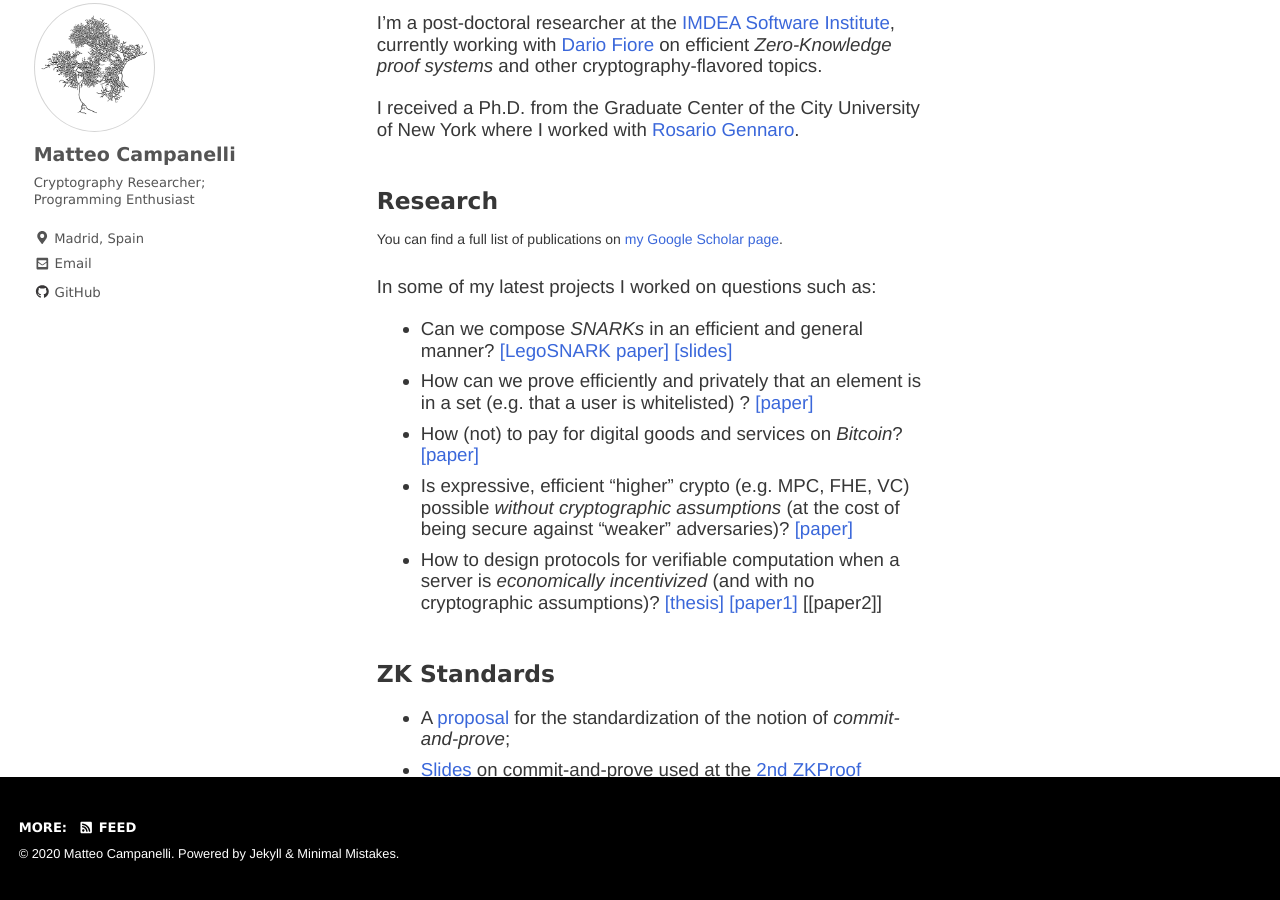
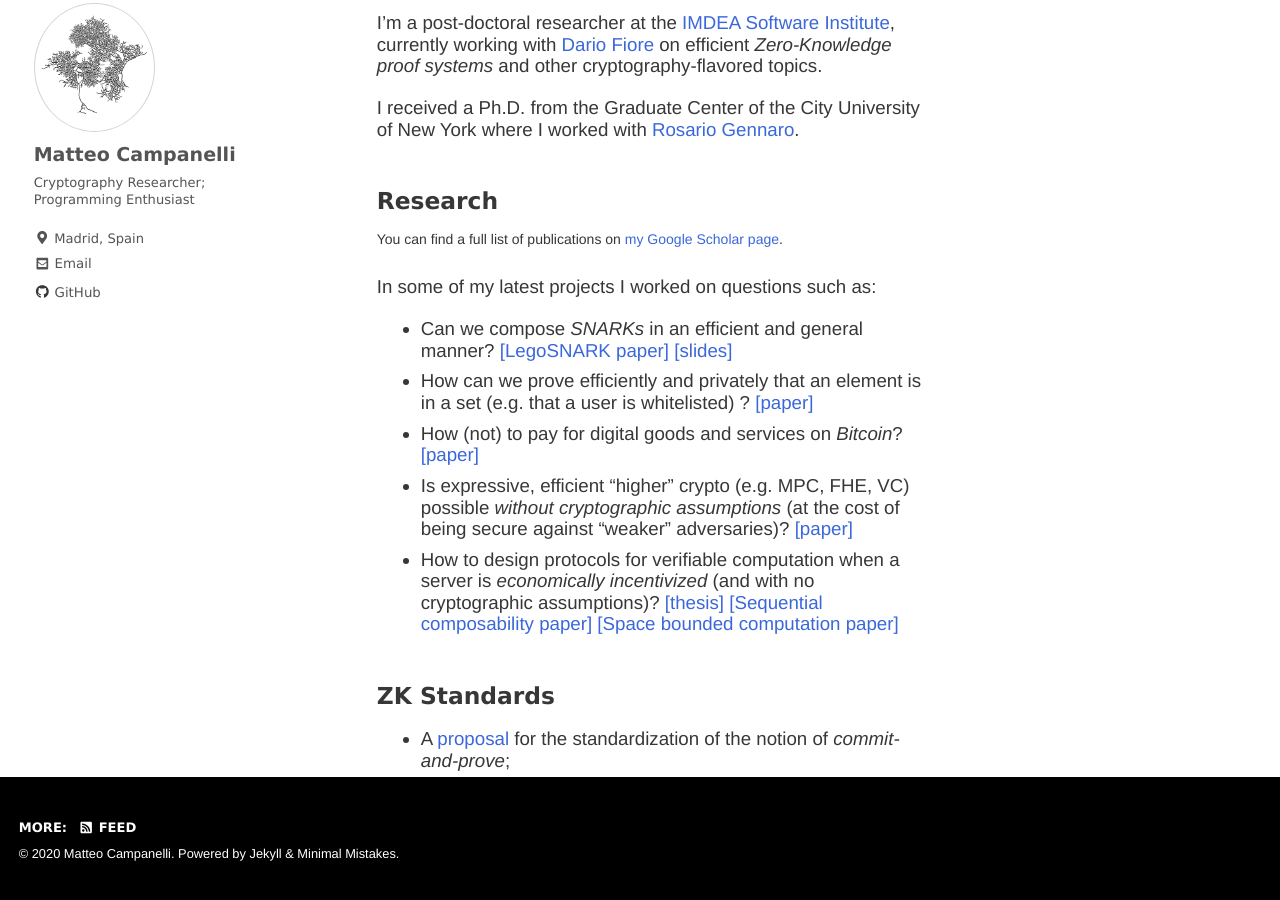
Before and after one commit to matteocam/matteocam.github.io, a Jekyll site: the page built from index.md, in a window 1280 px wide and 900 px high, scrolled down 101 px. Built offline with Jekyll 4.4.1, drawn with Linux system fonts in a browser that asks for light colours; nearby versions of some CDN libraries; some web fonts are replaced; a script that is not in the unit is left out.

Commit message:
Add space bounded paper

```diff
--- a/index.md
+++ b/index.md
@@ -19,7 +19,7 @@ In some of my latest projects I worked on questions such as:
 - How can we prove efficiently and privately that an element is in a set (e.g. that a user is whitelisted) ? [[paper]](https://eprint.iacr.org/2019/1255)
 - How (not) to pay for digital goods and services on *Bitcoin*? [[paper]](https://eprint.iacr.org/2017/566)
 - Is expressive, efficient "higher" crypto (e.g. MPC, FHE, VC) possible *without cryptographic assumptions* (at the cost of being secure against "weaker" adversaries)? [[paper]](https://eprint.iacr.org/2018/297)
-- How to design protocols  for verifiable computation when a server is *economically incentivized* (and with no cryptographic assumptions)? [[thesis]](https://academicworks.cuny.edu/cgi/viewcontent.cgi?article=3823&context=gc_etds) [[paper1]](assets/misc/Sequentially Composable Rational Proofs.pdf) [[paper2]]
+- How to design protocols  for verifiable computation when a server is *economically incentivized* (and with no cryptographic assumptions)? [[thesis]](https://academicworks.cuny.edu/cgi/viewcontent.cgi?article=3823&context=gc_etds) [[Sequential composability paper]](assets/misc/Sequentially Composable Rational Proofs.pdf) [[Space bounded computation paper]](assets/misc/Efficient Rational Proofs for Space Bounded Computation - Official.pdf)
 
 
 ## ZK Standards
```
Also changed, not shown: 1 other file.
